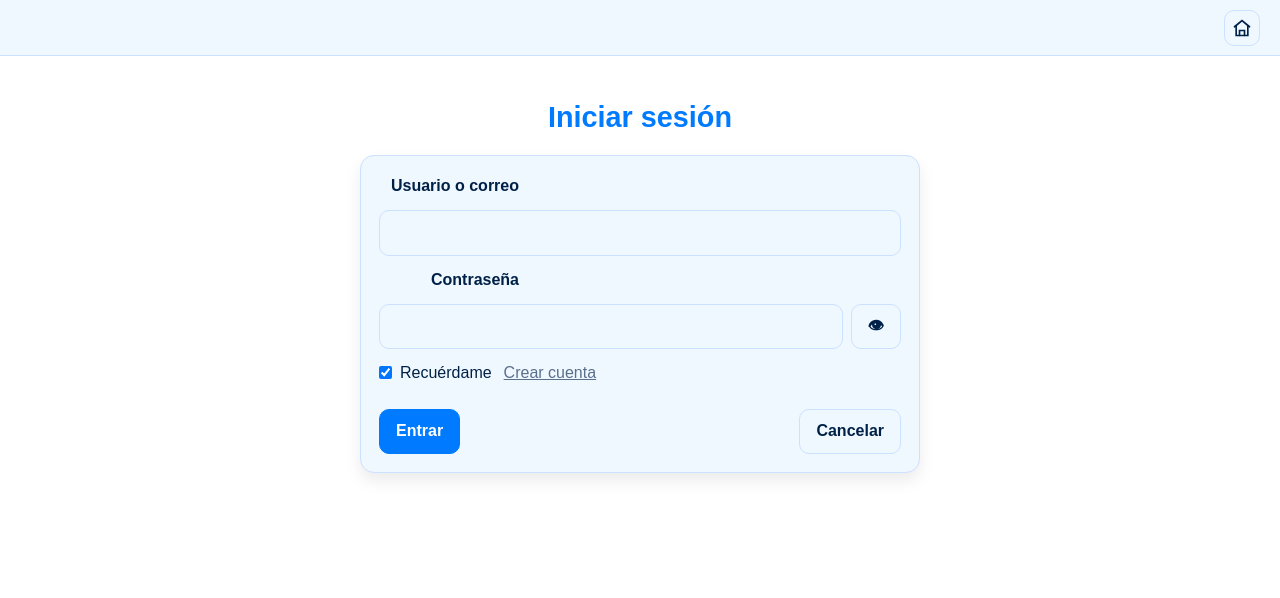
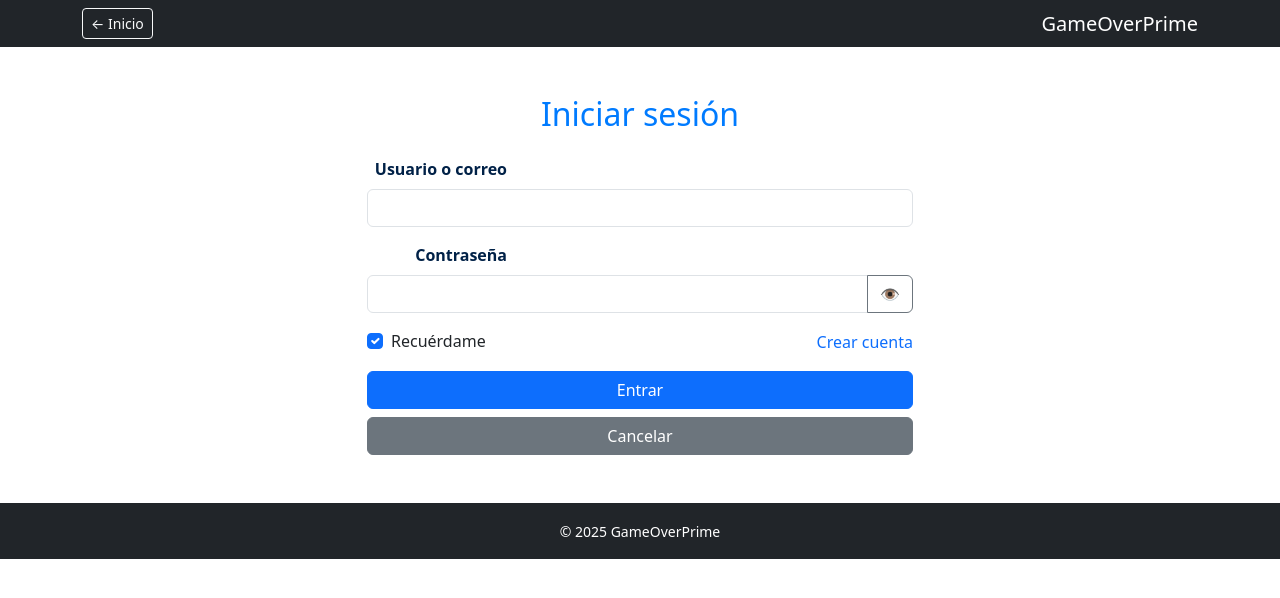
Before and after one commit to LimberQF/gameoverprime, a Django app: page /login/ in a window 1280 px wide. Shown: the top 598 px of the page. Run offline with Django 5.2, Linux system fonts and the light colour scheme.

Commit message:
Update login.html

```diff
--- a/gameoverprime/store/templates/register_login/login.html
+++ b/gameoverprime/store/templates/register_login/login.html
@@ -7,59 +7,73 @@
   <title>Iniciar sesión – GameOverPrime</title>
   <link rel="stylesheet" href="{% static 'store/css/reset.css' %}" />
   <link rel="stylesheet" href="{% static 'store/css/style.css' %}" />
+  <link rel="stylesheet" href="https://cdn.jsdelivr.net/npm/bootstrap@5.3.0/dist/css/bootstrap.min.css" />
   <script src="{% static 'store/js/main.js' %}" defer></script>
   <script src="{% static 'store/js/register_login/login.js' %}" defer></script>
 </head>
 <body>
-  <div class="top">
-    <div class="spacer"></div>
-    <a class="home-btn" href="{% url 'store:home' %}" aria-label="Ir al inicio">
-      <svg viewBox="0 0 24 24" aria-hidden="true">
-        <path d="M3 10.5 12 3l9 7.5" fill="none" stroke="currentColor" stroke-width="2" stroke-linecap="round"/>
-        <path d="M5 9.5V21h14V9.5" fill="none" stroke="currentColor" stroke-width="2" stroke-linecap="round"/>
-        <path d="M9 21v-6h6v6" fill="none" stroke="currentColor" stroke-width="2" stroke-linecap="round"/>
-      </svg>
+  <header class="bg-dark text-white py-2">
+    <div class="container d-flex justify-content-between align-items-center">
+      <a class="btn btn-outline-light btn-sm" href="{% url 'store:home' %}" aria-label="Ir al inicio">
+        &larr; Inicio
       </a>
+      <span class="h5 m-0">GameOverPrime</span>
     </div>
+  </header>
 
-  <div class="auth-wrap">
-    <h2 class="auth-title">Iniciar sesión</h2>
+  <main class="container my-5">
+    <section class="row justify-content-center">
+      <div class="col-md-6">
+        <h2 class="text-center mb-4">Iniciar sesión</h2>
 
         {% if messages %}
-      <ul class="messages">
-        {% for m in messages %}<li class="{{ m.tags }}">{{ m }}</li>{% endfor %}
+          <div class="alert alert-warning">
+            <ul class="mb-0">
+              {% for m in messages %}
+                <li class="{{ m.tags }}">{{ m }}</li>
+              {% endfor %}
             </ul>
+          </div>
         {% endif %}
 
-    <div class="auth-card">
-      <form id="formLogin" class="auth-form" method="post" novalidate>
+        <form id="formLogin" method="post" novalidate>
           {% csrf_token %}
           {% if request.GET.next %}
             <input type="hidden" name="next" value="{{ request.GET.next }}">
           {% endif %}
-        <label class="form-label" for="usuarioEmail">Usuario o correo</label>
-        <input class="form-input" name="usuarioEmail" id="usuarioEmail" type="text" required />
 
-        <label class="form-label" for="password">Contraseña</label>
-        <div class="form-input-group">
-          <input class="form-input" name="password" id="password" type="password" required minlength="8" />
-          <button class="btn btn-secondary" type="button" id="verPw" aria-label="Mostrar/ocultar contraseña">👁</button>
+          <div class="mb-3">
+            <label for="usuarioEmail" class="form-label">Usuario o correo</label>
+            <input type="text" class="form-control" name="usuarioEmail" id="usuarioEmail" required />
           </div>
 
-        <div class="form-row">
-          <label class="chk">
-            <input type="checkbox" id="recuerdame" name="recuerdame" checked />
-            <span>Recuérdame</span>
-          </label>
-          <a class="muted" href="{% url 'store:register' %}">Crear cuenta</a>
+          <div class="mb-3">
+            <label for="password" class="form-label">Contraseña</label>
+            <div class="input-group">
+              <input type="password" class="form-control" name="password" id="password" required minlength="8" />
+              <button class="btn btn-outline-secondary" type="button" id="verPw" aria-label="Mostrar/ocultar contraseña">👁</button>
+            </div>
           </div>
 
-        <div class="form-actions">
-          <button class="btn btn-primary" type="submit">Entrar</button>
-          <a class="btn btn-secondary" href="{% url 'store:home' %}">Cancelar</a>
+          <div class="d-flex justify-content-between align-items-center mb-3">
+            <div class="form-check">
+              <input class="form-check-input" type="checkbox" id="recuerdame" name="recuerdame" checked />
+              <label class="form-check-label" for="recuerdame">Recuérdame</label>
+            </div>
+            <a href="{% url 'store:register' %}" class="text-decoration-none">Crear cuenta</a>
+          </div>
+
+          <div class="d-grid gap-2">
+            <button type="submit" class="btn btn-primary">Entrar</button>
+            <a href="{% url 'store:home' %}" class="btn btn-secondary">Cancelar</a>
           </div>
         </form>
       </div>
-  </div>
+    </section>
+  </main>
+
+  <footer class="bg-dark text-white text-center py-3">
+    <small>&copy; 2025 GameOverPrime</small>
+  </footer>
 </body>
 </html>
```
Lines whose indentation alone changed are shown as unchanged.
